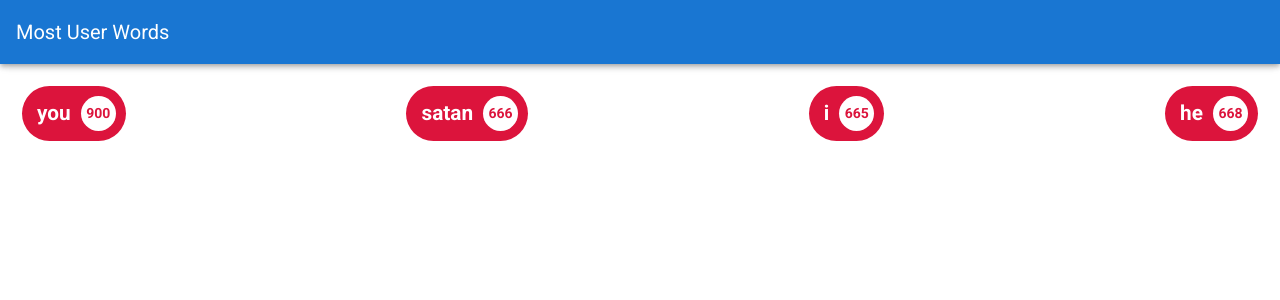
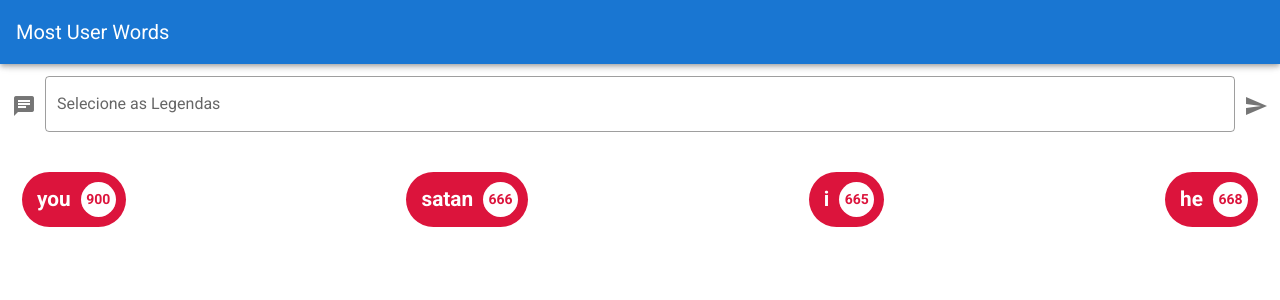
Before and after one commit to joaodematejr/courseElectronJsVueJs, a Vue app in the folder most-user-words/: page / in a window 1280 px wide. Shown: the top 300 px of the page. Built offline with nearby package versions, Linux system fonts and the light colour scheme.

Commit message:
Atualização 3

```diff
--- a/most-user-words/src/components/Home.vue
+++ b/most-user-words/src/components/Home.vue
@@ -1,5 +1,8 @@
 <template>
   <v-container fluid>
+    <v-form>
+      <v-file-input outlined append-outer-icon="mdi-send" prepend-icon="mdi-message-text" label="Selecione as Legendas" multiple chips v-model="files" @click:append-outer="processSubtitles"/>
+    </v-form>
     <div class="pills">
       <Pill
         v-for="word in groupeWords"
@@ -17,6 +20,7 @@ export default {
   components: { Pill },
   data: function () {
     return {
+      files: [],
       groupeWords: [
         { name: "you", amount: 900 },
         { name: "satan", amount: 666 },
@@ -24,6 +28,11 @@ export default {
         { name: "he", amount: 668 },
       ],
     };
+  },
+  methods: {
+    processSubtitles() {
+      console.log(this.files);
+    },
   },
 };
 </script>
```
